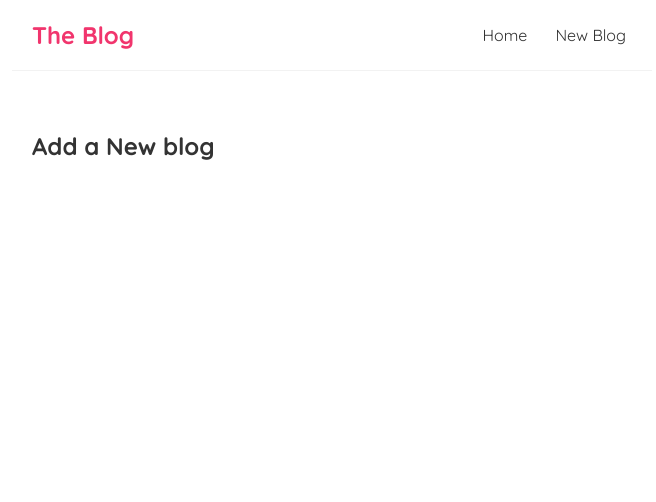
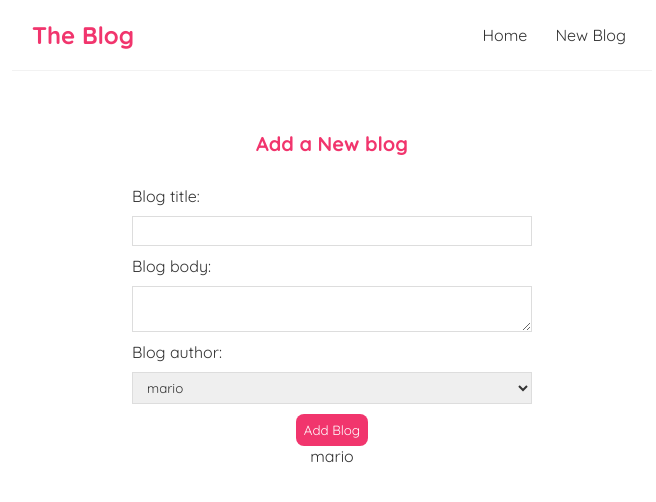
Before and after one commit to Ryusaem/react-blog, a React (Create React App) app: page /create in a window 1280 px wide. Shown: the top 502 px of the page, without its empty margins (308-964 px from the left). Built offline with nearby package versions, Linux system fonts and the light colour scheme.

Commit message:
Creating the forms for Create.js

```diff
--- a/src/BlogDetail.js
+++ b/src/BlogDetail.js
@@ -1,11 +1,25 @@
 import { useParams } from "react-router-dom";
+import useFetch from "./useFetch";
 
 const BlogDetails = () => {
   const { id } = useParams();
+  const {
+    data: blog,
+    isPending,
+    error,
+  } = useFetch("http://localhost:8000/blogs/" + id);
 
   return (
     <div className="blog-details">
-      <h2>Blog Details: {id}</h2>
+      {isPending && <div>Loading...</div>}
+      {error && <div>{error}</div>}
+      {blog && (
+        <article>
+          <h2>{blog.title}</h2>
+          <p>Written by {blog.author}</p>
+          <div>{blog.body}</div>
+        </article>
+      )}
     </div>
   );
 };
--- a/src/Create.js
+++ b/src/Create.js
@@ -1,9 +1,42 @@
+import { useState } from "react";
+
 const Create = () => {
-    return (
-        <div className="create">
-            <h2>Add a New blog</h2>
-        </div>
-     );
-}
+  const [title, setTitle] = useState("");
+  const [body, setBody] = useState("");
+  const [author, setAuthor] = useState("mario");
+
+  return (
+    <div className="create">
+      <h2>Add a New blog</h2>
+      <form>
+        <label>Blog title:</label>
+        <input
+          type="text"
+          required
+          value={title}
+          onChange={(e) => setTitle(e.target.value)}
+        />
+        <label>Blog body:</label>
+        <textarea
+          required
+          value={body}
+          onChange={(e) => setBody(e.target.value)}
+        ></textarea>
+        <label>Blog author:</label>
+        <select
+          value={author}
+          onChange={(e) => setAuthor(e.target.value)}
+        >
+          <option value="mario">mario</option>
+          <option value="yoshi">yoshi</option>
+        </select>
+        <button>Add Blog</button>
+      </form>
+      <div>{title}</div>
+      <div>{body}</div>
+      <div>{author}</div>
+    </div>
+  );
+};
 
 export default Create;
--- a/src/index.css
+++ b/src/index.css
@@ -51,3 +51,53 @@
 .blog-preview a {
   text-decoration: none;
 }
+
+/* blog details page */
+.blog-details h2 {
+  font-size: 20px;
+  color: #f1356d;
+  margin-bottom: 10px;
+}
+.blog-details div {
+  margin: 20px 0;
+}
+.blog-details button {
+  background: #f1356d;
+  color: #fff;
+  border: 0;
+  padding: 8px;
+  border-radius: 8px;
+  cursor: pointer;
+}
+
+/* create new blog form */
+.create {
+  max-width: 400px;
+  margin: 0 auto;
+  text-align: center;
+}
+.create label {
+  text-align: left;
+  display: block;
+}
+.create h2 {
+  font-size: 20px;
+  color: #f1356d;
+  margin-bottom: 30px;
+}
+.create input, .create textarea, .create select {
+  width: 100%;
+  padding: 6px 10px;
+  margin: 10px 0;
+  border: 1px solid #ddd;
+  box-sizing: border-box;
+  display: block;
+}
+.create button {
+  background: #f1356d;
+  color: #fff;
+  border: 0;
+  padding: 8px;
+  border-radius: 8px;
+  cursor: pointer;
+}
```
